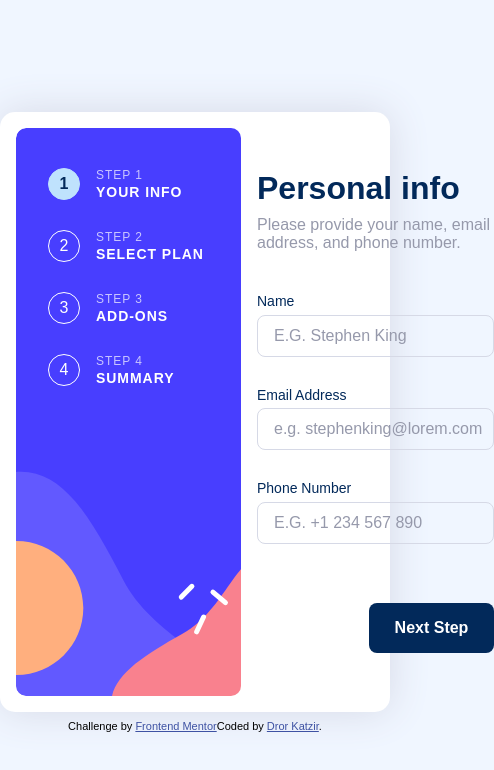
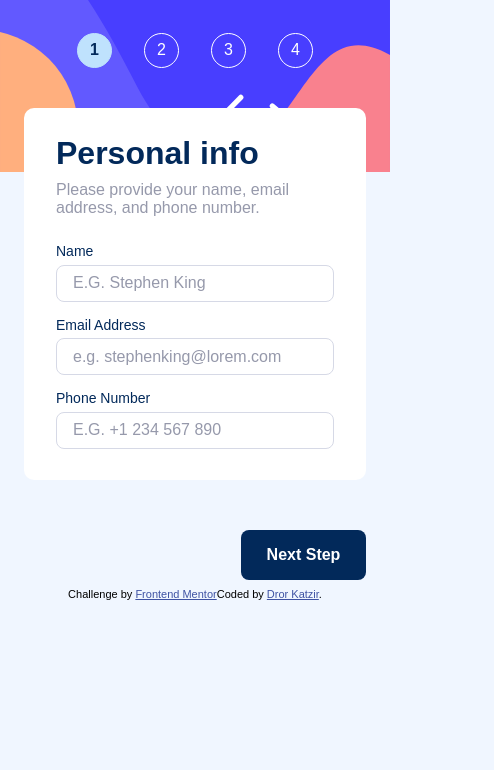
Before and after one commit to DorKatzir/multi-step-form, a React (Vite) app: page / in a window 390 px wide. Shown: the top 770 px of the page, 494 px wide, since content can reach past the window. Built offline with nearby package versions, Linux system fonts and the light colour scheme.

Commit message:
step 1 css  mobile query

```diff
--- a/index.html
+++ b/index.html
@@ -7,7 +7,7 @@
     <title>Multi Step Form</title>
   </head>
   <body>
-    <div id="root" class="center"></div>
+    <div id="root"></div>
     <script type="module" src="./src/main.jsx"></script>
   </body>
 </html>
--- a/src/index.css
+++ b/src/index.css
@@ -565,3 +565,130 @@ input:checked + .slider:before {
 .attribution a {
   color: hsl(228, 45%, 44%);
 }
+
+@media (width < 800px) {
+  .container {
+    all: unset;
+    display: flex;
+    padding-inline: 1rem;
+  }
+  .container .sidebar {
+    all: unset;
+    display: flex;
+    gap: 2rem;
+    justify-content: center;
+    width: 100%;
+    height: 172px;
+    position: absolute;
+    left: 0;
+    top: 0;
+    z-index: -1;
+    background-image: url(/src/assets/images/bg-sidebar-mobile.svg);
+    background-repeat: no-repeat;
+    background-size: cover;
+  }
+  .container .sidebar .step {
+    display: flex;
+    align-items: center;
+    gap: 1rem;
+    height: 100px;
+  }
+  .container .sidebar .step .step_number {
+    width: 35px;
+    height: 35px;
+    border-radius: 50%;
+    text-align: center;
+    display: inline-flex;
+    align-items: center;
+    justify-content: center;
+    font-weight: 500;
+    color: var(--White);
+    border: 1px solid var(--White);
+  }
+  .container .sidebar .step .active {
+    background-color: var(--Light-blue);
+    color: var(--Marine-blue);
+    border-color: var(--Light-blue);
+    font-weight: 700;
+  }
+  .container .sidebar .step .step_box {
+    display: none;
+  }
+  .container .main {
+    background-color: #fff;
+    margin: 100px auto;
+    width: -moz-fit-content;
+    width: fit-content;
+    position: relative;
+  }
+  .container .main .content {
+    padding-top: 0;
+    padding-block-end: 1rem;
+    padding-inline: 2rem;
+    gap: 10px;
+  }
+  .container .main .content .cta {
+    position: absolute;
+    bottom: -100px;
+    right: 0;
+    max-width: 450px;
+  }
+  .container .main .content .form {
+    margin-bottom: auto;
+    font-weight: 500;
+  }
+  .container .main .content .form label {
+    color: var(--Marine-blue);
+    font-size: 14px;
+  }
+  .container .main .content .form input {
+    all: unset;
+    border: 1px solid var(--Light-gray);
+    padding-inline-start: 1rem;
+    border-radius: 8px;
+    color: var(--Marine-blue);
+    font-weight: 700;
+  }
+  .container .main .content .form input:focus, .container .main .content .form input :focus-visible {
+    border: 1px solid var(--Marine-blue);
+  }
+  .container .main .content .form input::-moz-placeholder {
+    color: var(--Cool-gray);
+    font-weight: 400;
+  }
+  .container .main .content .form input::placeholder {
+    color: var(--Cool-gray);
+    font-weight: 400;
+  }
+  .container .main .content .form .name .label, .container .main .content .form .email .label, .container .main .content .form .phone .label {
+    display: flex;
+    justify-content: space-between;
+  }
+  .container .main .content .form .name .label label, .container .main .content .form .name .label span, .container .main .content .form .email .label label, .container .main .content .form .email .label span, .container .main .content .form .phone .label label, .container .main .content .form .phone .label span {
+    height: -moz-fit-content;
+    height: fit-content;
+  }
+  .container .main .content .form .name .label span, .container .main .content .form .email .label span, .container .main .content .form .phone .label span {
+    font-size: 13px;
+    color: var(--Strawberry-red);
+    font-weight: 500;
+  }
+  .container .main .content .form .name input, .container .main .content .form .email input, .container .main .content .form .phone input {
+    text-transform: capitalize;
+  }
+  .container .main .content .form .name .error, .container .main .content .form .email .error, .container .main .content .form .phone .error {
+    border: 1px solid var(--Strawberry-red);
+  }
+  .container .main .content .form .email input {
+    text-transform: lowercase;
+  }
+  .container .main .content .form .name, .container .main .content .form .email, .container .main .content .form .phone {
+    display: flex;
+    margin-block-end: 15px;
+    gap: 0.35rem;
+    flex-direction: column;
+  }
+  .container .main .content .form .name :nth-child(2), .container .main .content .form .email :nth-child(2), .container .main .content .form .phone :nth-child(2) {
+    height: 35px;
+  }
+}
--- a/src/index.scss
+++ b/src/index.scss
@@ -194,7 +194,6 @@ body{
             .email input{
                 text-transform: lowercase;
             }
-
 
             .name, .email, .phone{
                 display: flex;
@@ -617,3 +616,140 @@ input:checked + .slider:before {
     font-size: 11px; text-align: center;
     a { color: hsl(228, 45%, 44%); }
 }
+
+
+
+/////   MEDIA QUERIES    /////////////////////////////////////////
+@media (width < 800px) {
+    .container{
+        all: unset;
+        display: flex;
+        padding-inline: 1rem;
+
+       .sidebar{
+            all: unset;
+            display: flex;
+            gap: 2rem;
+            justify-content: center;
+            width: 100%;
+            height: 172px;
+            position: absolute;
+            left: 0;
+            top: 0;
+            z-index: -1;
+            background-image: url(/src/assets/images/bg-sidebar-mobile.svg);
+            background-repeat: no-repeat;
+            background-size: cover;
+           .step{
+                display: flex;
+                align-items: center;
+                gap: 1rem;
+                height: 100px;
+
+                .step_number{
+                    width: 35px;
+                    height: 35px;
+                    border-radius: 50%;
+                    text-align: center;
+                    display: inline-flex;
+                    align-items: center;
+                    justify-content: center;
+                    font-weight: 500;
+                    color: var(--White);
+                    border: 1px solid var(--White);
+                }
+                .active{
+                    background-color: var(--Light-blue);
+                    color: var(--Marine-blue);
+                    border-color: var(--Light-blue);
+                    font-weight: 700;
+                }
+                .step_box{
+                    display: none;
+                }
+            }
+
+        }
+        .main{
+            background-color: #fff;
+            margin: 100px auto;
+            width: fit-content;
+            position: relative;
+            .content{
+                padding-top: 0;
+                padding-block-end: 1rem;
+                padding-inline: 2rem;
+                gap: 10px;
+                .cta{
+                    position: absolute;
+                    bottom: -100px;
+                    right: 0;
+
+                    max-width: 450px;
+                }
+                 .form{
+                    margin-bottom: auto;
+                    font-weight: 500;
+                    label{
+                        color: var(--Marine-blue);
+                        font-size: 14px;
+                    }
+
+                    input{
+                        all: unset;
+                        border: 1px solid var(--Light-gray);
+                        padding-inline-start: 1rem;
+                        border-radius: 8px;
+                        color: var(--Marine-blue);
+                        font-weight: 700;
+                        &:focus, :focus-visible{
+                            border: 1px solid var(--Marine-blue);
+                        }
+                        &::placeholder{
+                            color: var(--Cool-gray);
+                            font-weight: 400;
+                        }
+
+                    }
+
+                    .name, .email, .phone{
+                        .label{
+                            display: flex;
+                            justify-content: space-between;
+                            label, span{
+                                height: fit-content;
+                            }
+                            span{
+                                font-size: 13px;
+                                color: var(--Strawberry-red);
+                                font-weight: 500;
+                            }
+                        }
+                        input{
+                            text-transform: capitalize;
+                        }
+                        .error{
+                            border: 1px solid var(--Strawberry-red);
+                        }
+                    }
+                    .email input{
+                        text-transform: lowercase;
+                    }
+
+                    .name, .email, .phone{
+                        display: flex;
+                        margin-block-end: 15px;
+                        gap: .35rem;
+                        flex-direction: column;
+                        & :nth-child(2) {
+                            height: 35px;
+                        }
+                    }
+                }
+            }
+        }
+
+
+
+    }
+}
```
